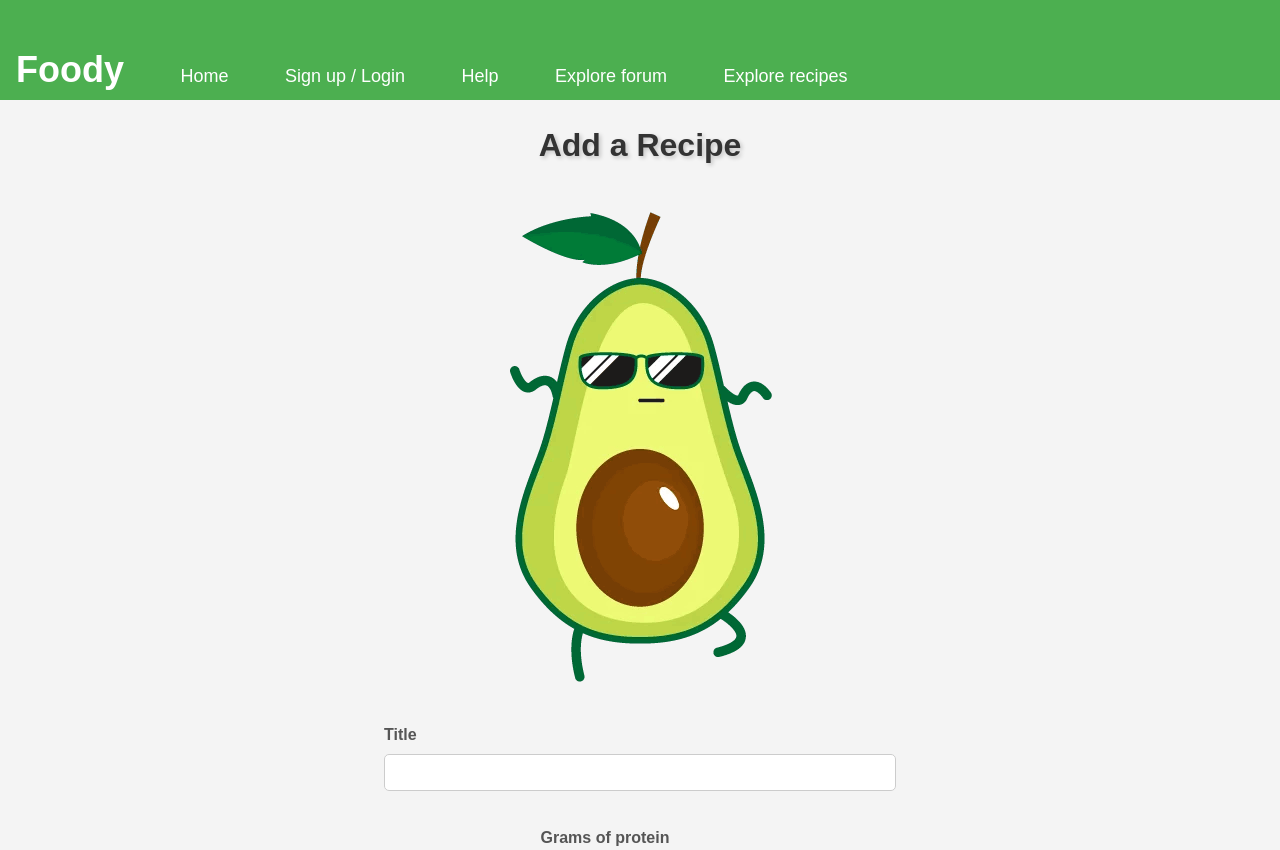
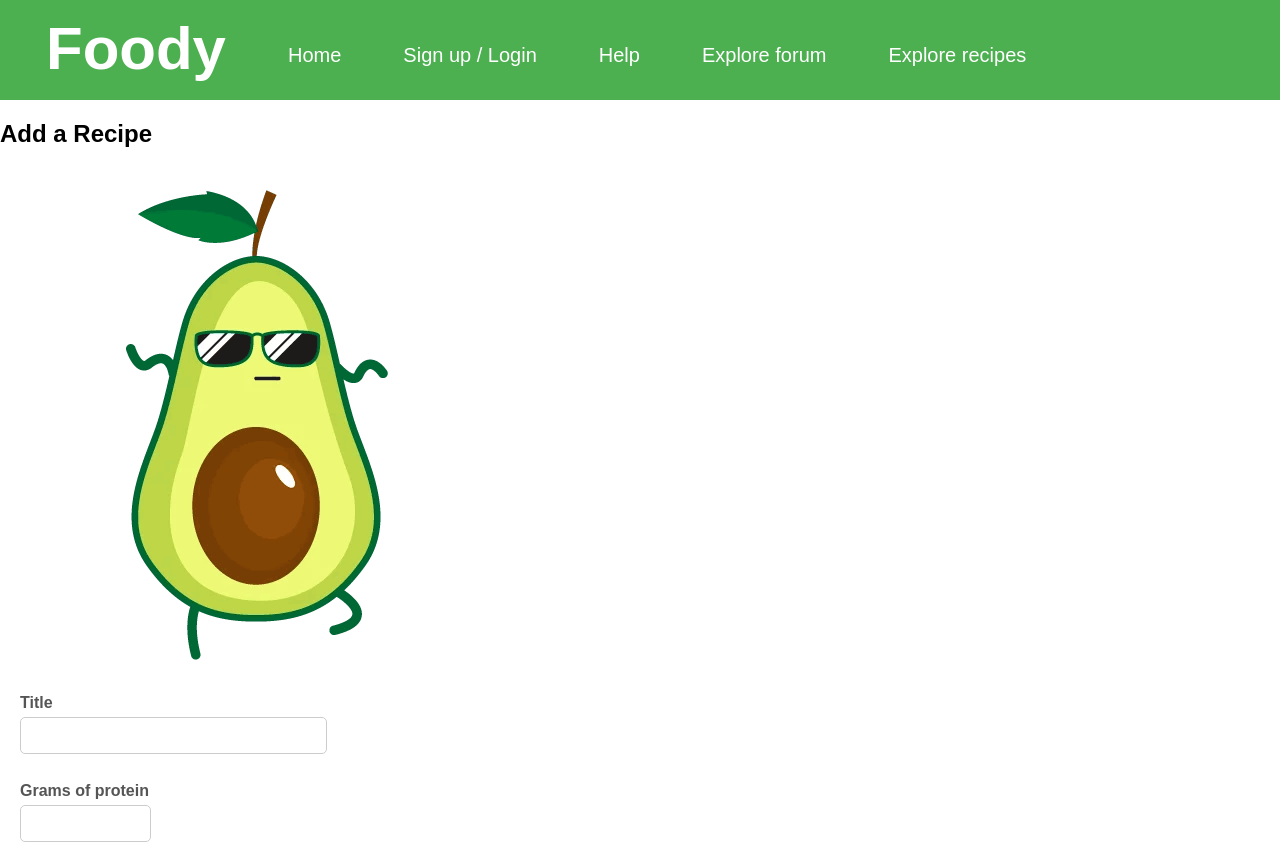
Before and after one commit to salimchoura/FinalProject, a website: page public_html/addRecipe.html in a window 1280 px wide. Shown: the top 850 px of the page. Drawn offline with Linux system fonts and the light colour scheme.

Commit message:
Update addRecipe.css
change for addrecipe.css

```diff
--- a/public_html/addRecipe.css
+++ b/public_html/addRecipe.css
@@ -1,77 +1,79 @@
+/* Author: Salim Choura and Yanxiao Chen */
+/* Course: CSC 337 */
+/* Description: Style file for addRecipe.html */
+
 body {
   font-family: 'Arial', sans-serif;
   margin: 0;
   padding: 0;
-  background-color: #f4f4f4; /* Light gray background */
+  background-color: white;
   animation: fadeIn 1s ease-in-out;
   display: flex;
   flex-direction: column;
-  align-items: center;
-  justify-content: center;
-  min-height: 100vh; /* Set a minimum height of the viewport */
+  align-items: flex-start; /* Align content to the left */
 }
 
-#container {
+h1 {
   text-align: center;
-  background-color: #fff; /* White container background */
-  padding: 20px;
-  border-radius: 8px;
-  box-shadow: 0px 0px 20px rgba(0, 0, 0, 0.1); /* Subtle box shadow */
-  max-width: 600px; /* Limit container width for better readability */
-}
-
-h1, h2 {
+  margin-top: 20px; /* Adjusted margin for better centering */
   font-size: 2em;
   color: #333;
   text-shadow: 2px 2px 4px rgba(0, 0, 0, 0.2);
   animation: fadeIn 1s ease-in-out;
 }
 
-label, input, textarea {
+label,
+input,
+textarea {
   display: block;
-  margin-top: 20px; /* Increased margin for better spacing */
+  margin-top: 10px;
   opacity: 0;
   animation: slideIn 1s forwards;
+  margin-left: 20px; /* Add margin to the left */
 }
 
-input, textarea {
-  width: 100%; /* Full width for input fields */
+input,
+textarea {
+  display: block;
+  width: 60%; /* Adjusted width for better visibility */
   padding: 10px;
   box-sizing: border-box;
   border: 1px solid #ccc;
   border-radius: 5px;
   transition: border-color 0.3s;
-  margin-top: 10px; /* Adjusted margin for better spacing */
+  margin-top: 5px; /* Add margin-top for spacing */
 }
 
-input:focus, textarea:focus {
+input:focus,
+textarea:focus {
   border-color: #4CAF50;
 }
 
 label {
   font-weight: bold;
   color: #555;
-  text-align: left;
+  text-align: left; /* Align labels to the left */
 }
 
-#image, textarea {
-  margin-top: 20px; /* Increased margin for better spacing */
+#image,
+textarea {
+  display: block;
+  margin-top: 10px;
 }
 
 #instructions-label,
 #image-label {
-  text-align: center;
-  margin-top: 20px; /* Increased margin for better spacing */
+  text-align: center; /* Align the "Instructions" and "Add Image" labels to the center */
 }
 
 #ingredients div {
   display: flex;
-  flex-direction: column; /* Adjusted layout for ingredients */
-  margin-top: 20px; /* Increased margin for better spacing */
+  justify-content: space-between;
 }
 
-#addSpace, #post {
-  margin-top: 30px; /* Increased margin for better spacing */
+#addSpace,
+#post {
+  margin-top: 20px;
   padding: 12px 24px;
   background-color: #4CAF50;
   color: white;
@@ -80,40 +82,13 @@ label {
   cursor: pointer;
   transition: background-color 0.3s, box-shadow 0.3s;
   box-shadow: 0px 4px 10px rgba(0, 0, 0, 0.1);
+  margin-left: 20px; /* Add margin to the left */
 }
 
-#addSpace:hover, #post:hover {
+#addSpace:hover,
+#post:hover {
   background-color: #45a049;
   box-shadow: 0px 4px 8px rgba(0, 0, 0, 0.2);
-}
-
-nav {
-  background-color: #4caf50;
-  overflow: hidden;
-  height: 100px;
-  width: 100%;
-}
-
-nav a,
-#title {
-  margin-top: 35px; /* Adjusted margin for better spacing */
-  float: none;
-  display: inline-block; /* Adjusted display for inline alignment */
-  color: #fff;
-  text-align: center;
-  padding: 14px 16px;
-  text-decoration: none;
-  transition: background-color 0.3s;
-  text-shadow: none;
-}
-
-#title {
-  font-size: 36px; /* Slightly reduced font size */
-}
-
-a {
-  font-size: 18px; /* Slightly reduced font size */
-  margin-left: 20px; /* Increased margin for better spacing between nav items */
 }
 
 /* Animation keyframes */
@@ -136,3 +111,33 @@ a {
     transform: translateY(0);
   }
 }
+
+nav {
+  background-color: #4caf50;
+  overflow: hidden;
+  height: 100px;
+  width: 100%;
+  justify-content: flex-start; /* Align navigation bar content to the left */
+}
+
+nav a,
+#title {
+  margin-top: 30px;
+  float: left;
+  color: #fff;
+  text-align: center;
+  padding: 14px 16px;
+  text-decoration: none;
+  transition: background-color 0.3s;
+  text-shadow: none;
+  margin-left: 30px;
+}
+
+#title {
+  margin-top: 0px;
+  font-size: 60px;
+}
+
+a {
+  font-size: 20px;
+}
```
